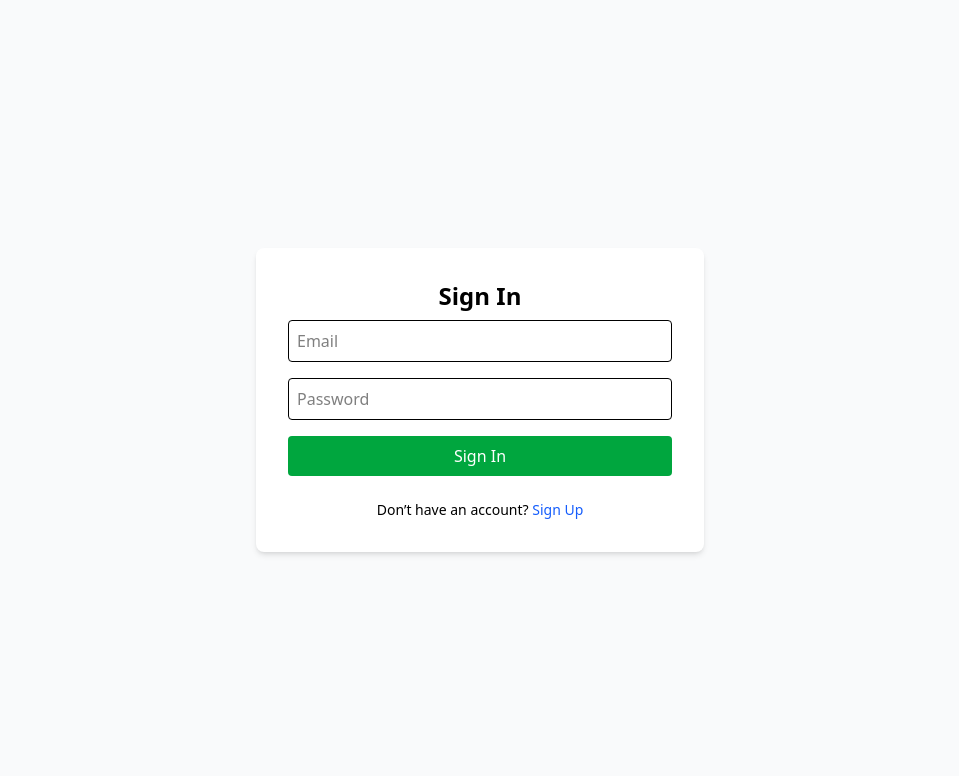
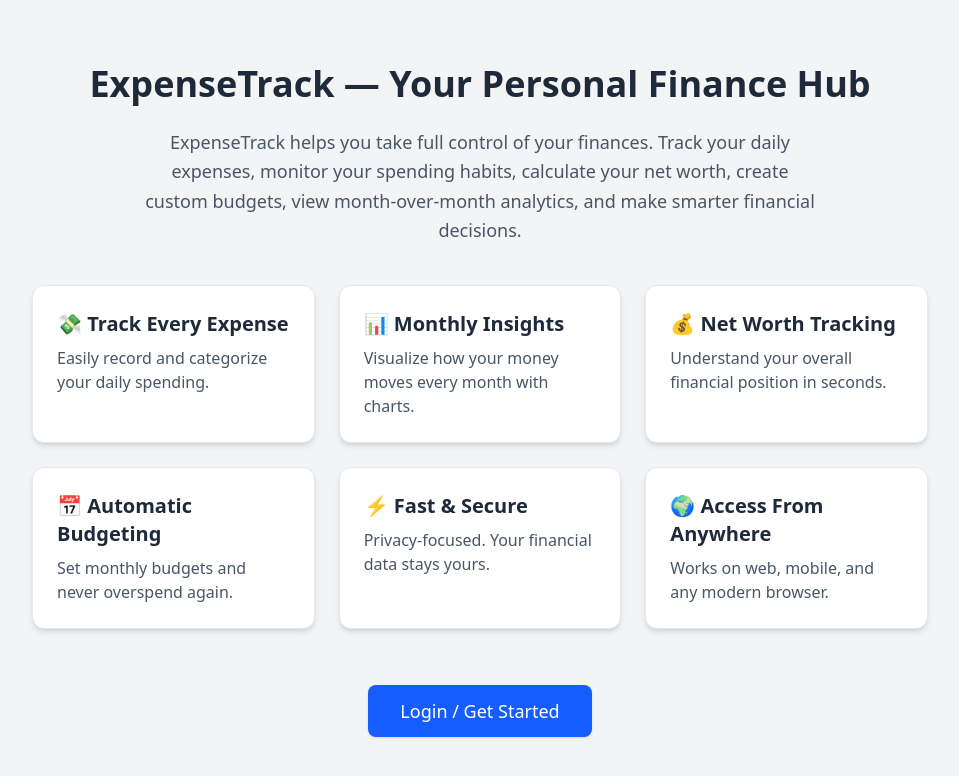
Before and after one commit to gopalroy1/Expense-Tracker-Frontend, a React (Vite) app: page / in a window 1280 px wide. Before the commit this address led to /login. Shown: the top 776 px of the page, without its empty margins (160-1119 px from the left). Built offline with nearby package versions, Linux system fonts and the light colour scheme; no server answers.

Commit message:
fix routes

```diff
--- a/src/components/SideBar.tsx
+++ b/src/components/SideBar.tsx
@@ -12,6 +12,7 @@ export const Sidebar: React.FC = () => {
   const handleLogout = async () => {
     try {
       await callApi(() => API.logout());
+      localStorage.clear()
       navigate("/login");
     } catch {
       // errors handled inside the hook
--- /dev/null
+++ b/src/pages/Home.tsx
@@ -0,0 +1,77 @@
+import { useEffect } from "react";
+import { useNavigate } from "react-router-dom";
+
+export default function Home() {
+  const navigate = useNavigate();
+  const token = localStorage.getItem("token");
+
+  // If user already logged in → redirect to dashboard
+  useEffect(() => {
+    if (token) {
+      navigate("/dashboard");
+    }
+  }, [token, navigate]);
+
+  const goToLogin = () => navigate("/login");
+
+  return (
+    <div className="min-h-screen bg-gray-100 flex flex-col items-center py-16 px-6">
+      <h1 className="text-4xl font-bold mb-6 text-gray-800">
+        ExpenseTrack — Your Personal Finance Hub
+      </h1>
+
+      <p className="text-lg text-gray-600 max-w-2xl text-center leading-relaxed mb-10">
+        ExpenseTrack helps you take full control of your finances.
+        Track your daily expenses, monitor your spending habits,
+        calculate your net worth, create custom budgets, view
+        month-over-month analytics, and make smarter financial decisions.
+      </p>
+
+      <div className="flex flex-col gap-6 items-center">
+
+        <div className="grid grid-cols-1 md:grid-cols-3 gap-6 max-w-4xl">
+          <FeatureCard
+            title="💸 Track Every Expense"
+            desc="Easily record and categorize your daily spending."
+          />
+          <FeatureCard
+            title="📊 Monthly Insights"
+            desc="Visualize how your money moves every month with charts."
+          />
+          <FeatureCard
+            title="💰 Net Worth Tracking"
+            desc="Understand your overall financial position in seconds."
+          />
+          <FeatureCard
+            title="📅 Automatic Budgeting"
+            desc="Set monthly budgets and never overspend again."
+          />
+          <FeatureCard
+            title="⚡ Fast & Secure"
+            desc="Privacy-focused. Your financial data stays yours."
+          />
+          <FeatureCard
+            title="🌍 Access From Anywhere"
+            desc="Works on web, mobile, and any modern browser."
+          />
+        </div>
+
+        <button
+          onClick={goToLogin}
+          className="mt-8 px-8 py-3 bg-blue-600 text-white text-lg rounded-lg shadow hover:bg-blue-700 transition"
+        >
+          {token ? "Go to Dashboard" : "Login / Get Started"}
+        </button>
+      </div>
+    </div>
+  );
+}
+
+function FeatureCard({ title, desc }:any) {
+  return (
+    <div className="bg-white p-6 rounded-xl shadow-md border border-gray-200">
+      <h2 className="text-xl font-semibold mb-2 text-gray-800">{title}</h2>
+      <p className="text-gray-600">{desc}</p>
+    </div>
+  );
+}
--- a/src/routes/ProtectedRoutes.tsx
+++ b/src/routes/ProtectedRoutes.tsx
@@ -1,43 +1,37 @@
-import { useEffect, useState } from "react";
-import { useDispatch, useSelector } from "react-redux";
-import { Navigate, Outlet } from "react-router-dom";
-import { API } from "../api";
-import Loader from "../components/common/Loader";
-import { useApi } from "../hooks/useApi";
-import { loginSuccess, logout } from "../store/authSlice";
+import { Outlet } from "react-router-dom";
 
 const ProtectedRoute = () => {
-  const dispatch = useDispatch();
-  //@ts-ignore
-  const user = useSelector((state) => state.auth.user);
+  // const dispatch = useDispatch();
+  // //@ts-ignore
+  // const user = useSelector((state) => state.auth.user);
 
-  const { callApi } = useApi();
+  // const { callApi } = useApi();
 
-  const [initializing, setInitializing] = useState(true);
-  // <-- THIS FIXES YOUR BUG
+  // const [initializing, setInitializing] = useState(true);
+  // // <-- THIS FIXES YOUR BUG
 
-  useEffect(() => {
-    const check = async () => {
-      try {
-        const data = await callApi(() => API.isLoggedIn());
-        dispatch(loginSuccess({ user: data.data.user }));
-      } catch {
-        dispatch(logout());
-      }
-      setInitializing(false); // <-- let component know check is done
-    };
+  // useEffect(() => {
+  //   const check = async () => {
+  //     try {
+  //       const data = await callApi(() => API.isLoggedIn());
+  //       dispatch(loginSuccess({ user: data.data.user }));
+  //     } catch {
+  //       dispatch(logout());
+  //     }
+  //     setInitializing(false); // <-- let component know check is done
+  //   };
 
-    if (!user) {
-      check();
-    } else {
-      setInitializing(false);
-    }
-  }, []);
+  //   if (!user) {
+  //     check();
+  //   } else {
+  //     setInitializing(false);
+  //   }
+  // }, []);
 
-  // 🔥 FIX: do NOT redirect while initializing
-  if (initializing) return <Loader />;
+  // // 🔥 FIX: do NOT redirect while initializing
+  // if (initializing) return <Loader />;
 
-  if (!user) return <Navigate to="/login" replace />;
+  // if (!user) return <Navigate to="/login" replace />;
 
   return <Outlet />;
 };
--- a/src/routes/appRoutes.tsx
+++ b/src/routes/appRoutes.tsx
@@ -1,6 +1,7 @@
 import { Route, Routes } from "react-router-dom";
 import AccountManager from "../pages/AccountManger";
 import { DashboardPage } from "../pages/DashboardPage";
+import Home from "../pages/Home";
 import { AppLayout } from "../pages/Layout/AppLayout";
 import LoginPage from "../pages/login";
 import { Networth } from "../pages/netWorthPage/Networth";
@@ -10,6 +11,10 @@ import ProtectedRoute from "./ProtectedRoutes";
 export default function AppRoutes() {
   return (
     <Routes>
+      {/* Public routes */}
+      <Route path="/" element={<Home />} />      {/* Default homepage */}
+      <Route path="/home" element={<Home />} />  {/* Also homepage */}
+
       <Route path="/login" element={<LoginPage />} />
       <Route path="/signup" element={<SignupPage />} />
       <Route path="/test" element={<h1>Test Route ✅</h1>} />
@@ -17,16 +22,9 @@ export default function AppRoutes() {
       {/* Protected routes */}
       <Route element={<ProtectedRoute />}>
         <Route path="/" element={<AppLayout />}>
-
-          {/* DEFAULT PAGE → Dashboard */}
-          <Route index element={<DashboardPage />} />
-
-          {/* Explicit dashboard route */}
           <Route path="dashboard" element={<DashboardPage />} />
-
           <Route path="networth" element={<Networth />} />
           <Route path="accountmanagement" element={<AccountManager />} />
-
         </Route>
       </Route>
     </Routes>
```
